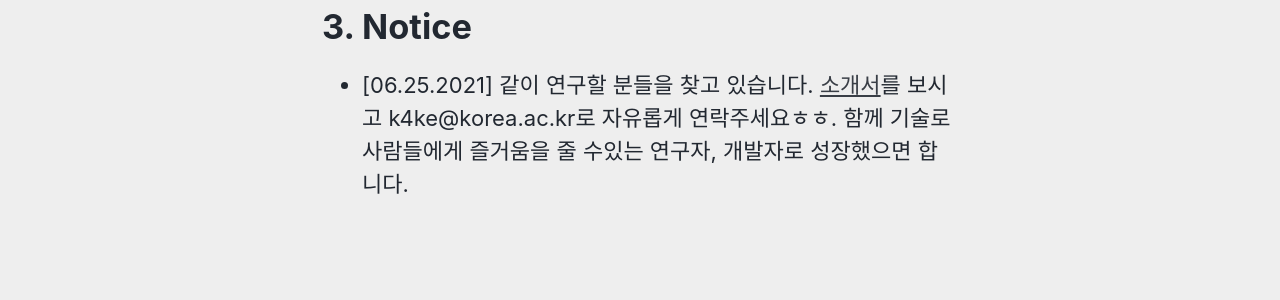
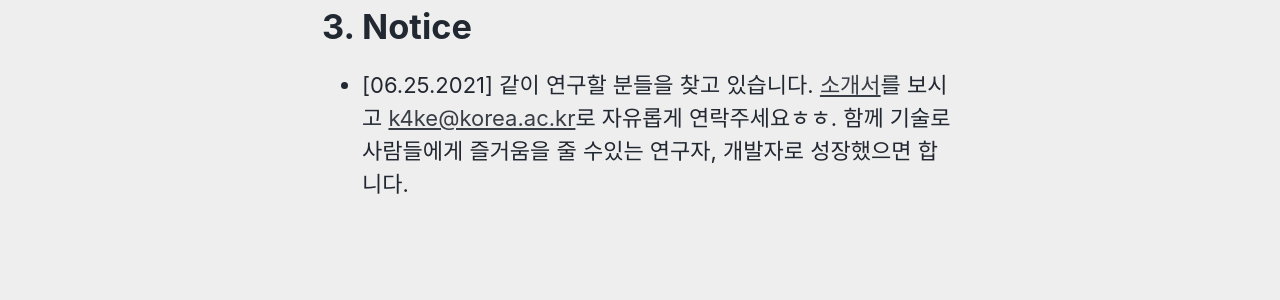
Before and after one commit to TAVEResearch/TAVEResearch.github.io, a Jekyll site: the page built from about.md, in a window 1280 px wide. Shown: the part 716-1016 px from the top of the page. Built offline with Jekyll 4.4.1, drawn with Linux system fonts in a browser that asks for light colours; cached includes are drawn as plain includes; part of the change alters nothing that is shown.

```diff
--- a/about.md
+++ b/about.md
@@ -22,4 +22,4 @@ TAVE OB들을 위한 연구그룹입니다. 컴퓨터비전 및 자연어처리
 
 # 3. Notice
 
-- [06.25.2021] 같이 연구할 분들을 찾고 있습니다. [소개서](https://taveresearch.github.io/imgs/ot.pdf)를 보시고 k4ke@korea.ac.kr로 자유롭게 연락주세요ㅎㅎ. 함께 기술로 사람들에게 즐거움을 줄 수있는 연구자, 개발자로 성장했으면 합니다.
+- [06.25.2021] 같이 연구할 분들을 찾고 있습니다. [소개서](https://taveresearch.github.io/imgs/ot.pdf)를 보시고 [k4ke@korea.ac.kr](k4ke@korea.ac.kr)로 자유롭게 연락주세요ㅎㅎ. 함께 기술로 사람들에게 즐거움을 줄 수있는 연구자, 개발자로 성장했으면 합니다.
```
